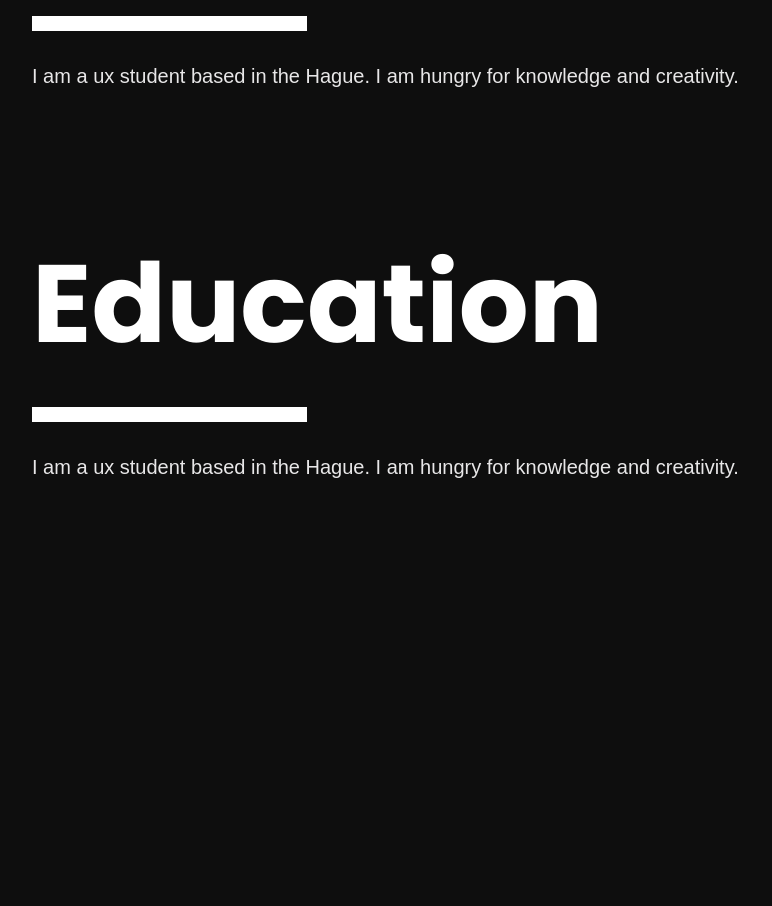
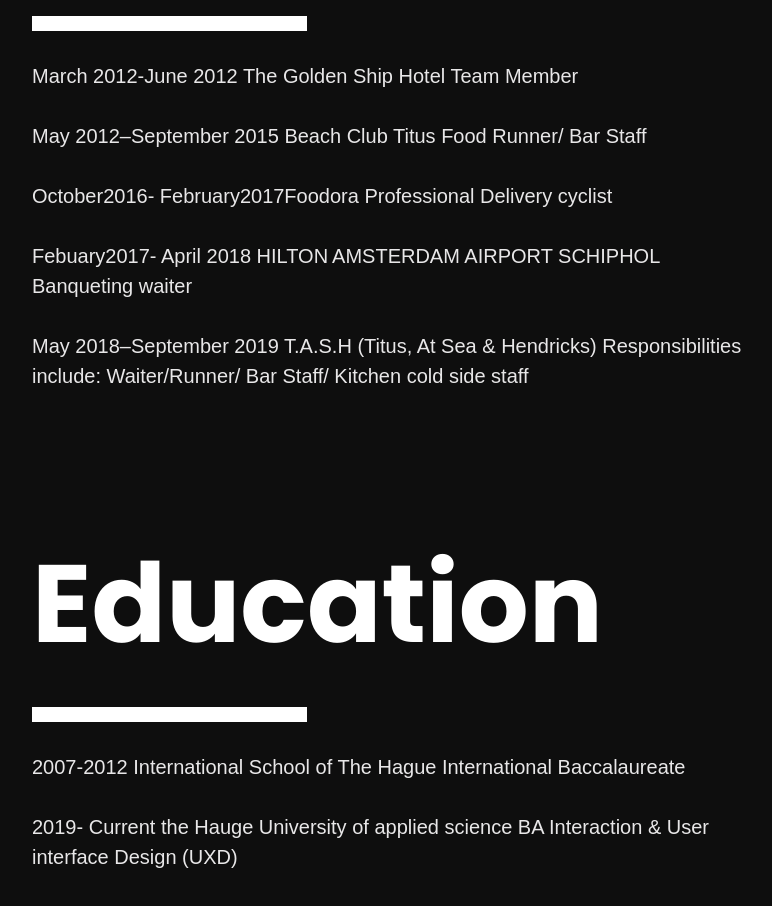
Before and after one commit to TheHagueUniversity/portfolio-Joel-Chris, a plain HTML site: page experience.html in a window 1280 px wide. Shown: the part 440-1346 px from the top of the page, without its empty margins (58-830 px from the left). Before the commit the page ends 1012 px from the top, so only its background shows below. Drawn offline with nearby package versions, Linux system fonts and the light colour scheme.

Commit message:
Completion of the Exp page.
Add the content to this page.

```diff
--- a/experience.html
+++ b/experience.html
@@ -41,7 +41,23 @@
             <hr class="border-3 border-white my-4 ml-0 text-left w-25" role="presentation">
             <div class="row">
                 <div class="col-lg-8">
-                    <p class="mb-4 text-secondary">I am a ux student based in the Hague. I am hungry for knowledge and creativity.</p>
+                    <p class="mb-4 text-secondary"> March 2012-June 2012                 The Golden Ship Hotel                                    Team Member </p>
+                     <p class="mb-4 text-secondary">
+May 2012–September 2015    Beach Club Titus
+Food Runner/ Bar Staff </p>
+                      <p class="mb-4 text-secondary">October2016- February2017Foodora                                       Professional Delivery cyclist   </p>
+                       <p class="mb-4 text-secondary"> Febuary2017- April 2018 HILTON AMSTERDAM AIRPORT SCHIPHOL   Banqueting waiter  </p>
+                        <p class="mb-4 text-secondary">
+
+May 2018–September 2019    T.A.S.H (Titus, At Sea & Hendricks)
+
+Responsibilities include:
+
+
+      Waiter/Runner/ Bar Staff/ Kitchen cold side staff   </p>
+                         <p class="mb-4 text-secondary"> </p>
+                          <p class="mb-4 text-secondary"> </p>
+                           <p class="mb-4 text-secondary"> </p>
                 </div>
             </div>
         </div>
@@ -50,8 +66,13 @@
             <hr class="border-3 border-white my-4 ml-0 text-left w-25" role="presentation">
             <div class="row">
                 <div class="col-lg-8">
-                    <p class="mb-4 text-secondary">I am a ux student based in the Hague. I am hungry for knowledge and creativity.</p>
+                    <p class="mb-4 text-secondary">2007-2012            International School of The Hague                    International Baccalaureate </p>
+                     <p class="mb-4 text-secondary">
+2019- Current        the Hauge University of applied science
+
+BA Interaction & User interface Design (UXD)  </p>
                 </div>
+
             </div>
         </div>
     </main>
```
